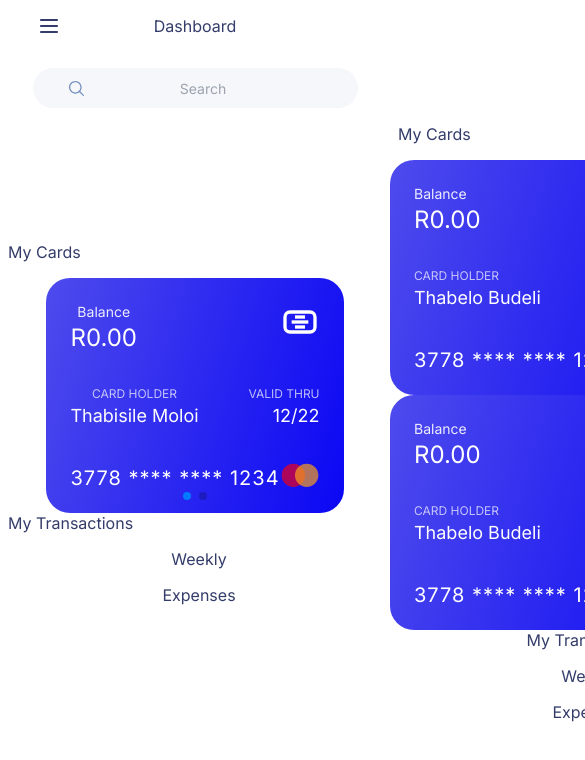
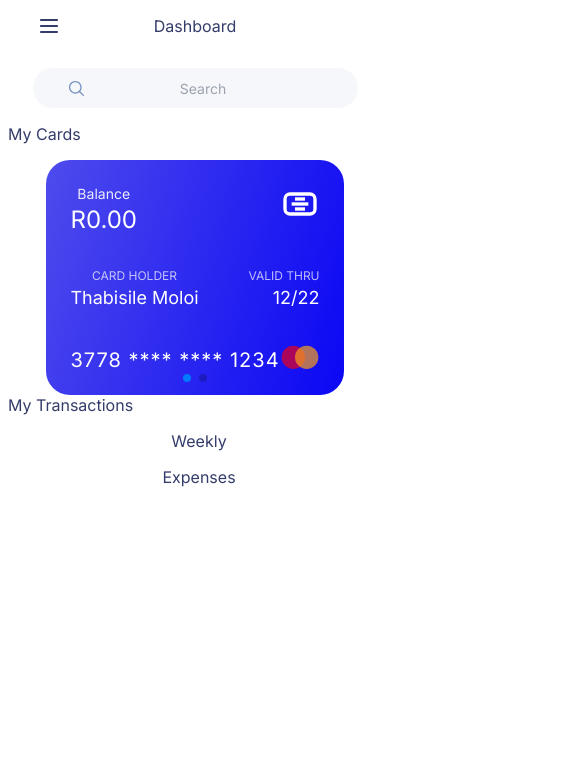
Before and after one commit to mothibimalebana/fds-system-client, a React (Vite) app: page /Dashboard in a window 390 px wide. Shown: the top 760 px of the page, 585 px wide, since content can reach past the window. Built offline with nearby package versions, Linux system fonts and the light colour scheme.

Commit message:
fix:cards from md breakpoints were showing up in sm breakpoints, issue has been fixed

```diff
--- a/src/dashboard/Dashboard.jsx
+++ b/src/dashboard/Dashboard.jsx
@@ -5,9 +5,9 @@ import '../css/Dashboard.css'
 
 const Dashboard = () => {
 return(
-    <div className="container w-full">
+    <div className="container flex w-full">
         {/*Mobile*/}
-        <section className="flex md:hidden">
+        <section className="md:hidden">
             <div className="container flex flex-col justify-between">
                 <div className="myCards">
                     <h3 className="cardsTitle">My Cards</h3>
@@ -31,7 +31,7 @@ return(
         </section>
 
         {/*Desktop*/}
-        <section className="container hidden md:flex">
+        <section className="hidden md:flex">
             <div className="container flex flex-col justify-between w-full">
                 <div className="myCards">
                     <h3 className="cardsTitle">My Cards</h3>
```
Also changed, not shown: 5 other files (tests, documents, lock files or other folders).
